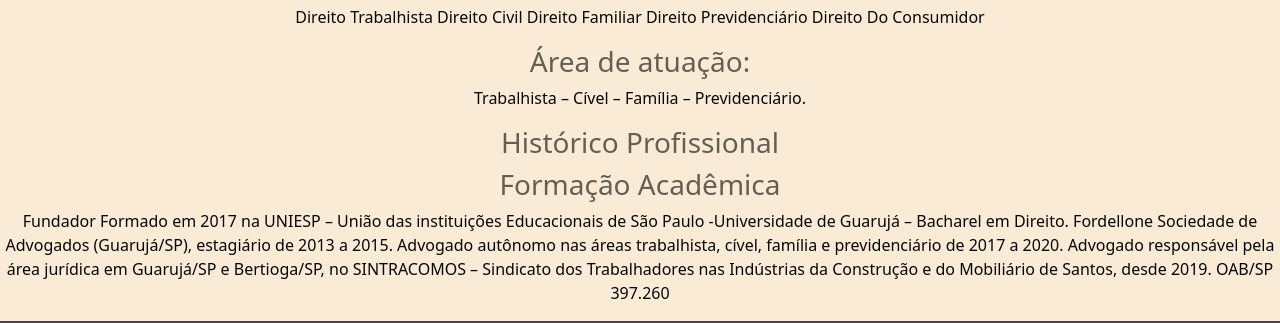
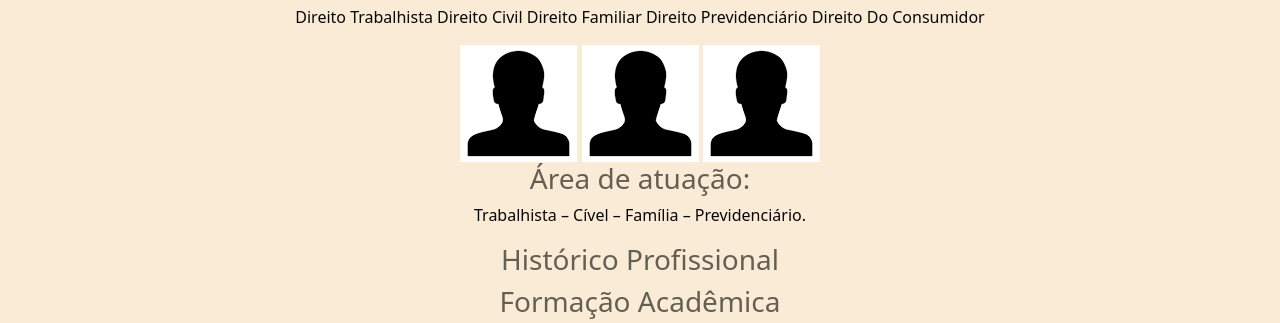
Before and after one commit to maluchaves91/vcadvocacia, a plain HTML site: page index.html in a window 1280 px wide. Shown: the part 1037-1360 px from the top of the page. Drawn offline with nearby package versions, Linux system fonts and the light colour scheme.

Commit message:
Coloquei uma foto chamada imagem1.pnh e adicionei na sessão advogados.

```diff
--- a/index.html
+++ b/index.html
@@ -46,7 +46,8 @@
                 <li><a class="dropdown-item" href="#">Constitucional</a></li>
                 <hr class="dropdown-divider">
                 <li><a class="dropdown-item" href="#">Consumidor</a></li>
-Trabalhista                <hr class="dropdown-divider">
+                Trabalhista
+                <hr class="dropdown-divider">
                 <li><a class="dropdown-item" href="#">Familia e sucessões</a></li>
                 <hr class="dropdown-divider">
                 <li><a class="dropdown-item" href="#">Previdênciario</a></li>
@@ -113,6 +114,11 @@ Trabalhista                <hr class="dropdown-divider">
     </section>
 
     <section id="advogados">
+
+      <span><img src="imagem1.png" class="img-responsive" alt="advogado 1"></span>
+      <span><img src="imagem1.png" class="img-responsive" alt="advogado 2"></span>
+      <span><img src="imagem1.png" class="img-responsive" alt="advogado 3"></span>
+
       <h3 class="informacoes">Área de atuação:</h3>
       <p class="textosPrincipais">Trabalhista – Cível – Família – Previdenciário.</p>
       <h3 class="informacoes">Histórico Profissional</h3>
```
Also changed, not shown: imagem1.png (added).
